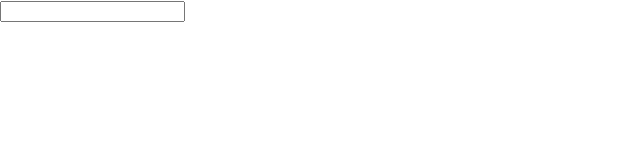
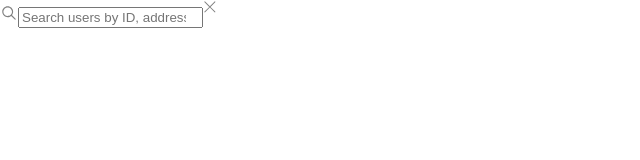
Before and after one commit to abhishekdubey1/tribble, a React (Create React App) app: page / in a window 1280 px wide. Shown: the top 160 px of the page, without its empty margins (0-640 px from the left). Built offline with nearby package versions, Linux system fonts and the light colour scheme.

Commit message:
Add Cancel and Search icon - Apply size and color css to the icons

```diff
--- a/src/App.css
+++ b/src/App.css
@@ -10,3 +10,10 @@
 .item-highlight::before::content {
   color: blue;
 }
+.icon-mag {
+  color: gray;
+  cursor: pointer;
+}
+.icon-cancel {
+  cursor: pointer;
+}
--- a/src/App.js
+++ b/src/App.js
@@ -31,11 +31,14 @@ function App() {
   }, [getUsers, input]);
   return (
     <div className="App">
+      <SearchIcon />
       <input
-        type="text"
+        type="search"
         value={input}
+        placeholder="Search users by ID, address, name..."
         onChange={(e) => setInput(e.target.value)}
       />
+      <CrossIcon onClick={() => setInput("")} />
       <People people={people} id={id} input={input} />
     </div>
   );
@@ -108,3 +111,34 @@ const People = ({ people, id, input }) => {
     )
   );
 };
+
+const SearchIcon = () => {
+  return (
+    <svg
+      xmlns="http://www.w3.org/2000/svg"
+      fill="gray"
+      viewBox="0 0 48 48"
+      width="18px"
+      height="18px"
+      className="icon-mag"
+    >
+      <path d="M 20.5 6 C 12.509634 6 6 12.50964 6 20.5 C 6 28.49036 12.509634 35 20.5 35 C 23.956359 35 27.133709 33.779044 29.628906 31.75 L 39.439453 41.560547 A 1.50015 1.50015 0 1 0 41.560547 39.439453 L 31.75 29.628906 C 33.779044 27.133709 35 23.956357 35 20.5 C 35 12.50964 28.490366 6 20.5 6 z M 20.5 9 C 26.869047 9 32 14.130957 32 20.5 C 32 23.602612 30.776198 26.405717 28.791016 28.470703 A 1.50015 1.50015 0 0 0 28.470703 28.791016 C 26.405717 30.776199 23.602614 32 20.5 32 C 14.130953 32 9 26.869043 9 20.5 C 9 14.130957 14.130953 9 20.5 9 z" />
+    </svg>
+  );
+};
+
+const CrossIcon = (props) => {
+  return (
+    <svg
+      xmlns="http://www.w3.org/2000/svg"
+      fill="gray"
+      viewBox="0 0 48 48"
+      width="22px"
+      height="22px"
+      className="icon-cancel"
+      onClick={props.onClick}
+    >
+      <path d="M3.293,26.707a1,1,0,0,0,1.414,0L15,16.414,25.293,26.707a1,1,0,0,0,1.414-1.414L16.414,15,26.707,4.707a1,1,0,1,0-1.414-1.414L15,13.586,4.707,3.293A1,1,0,0,0,3.293,4.707L13.586,15,3.293,25.293A1,1,0,0,0,3.293,26.707Z"></path>
+    </svg>
+  );
+};
```
